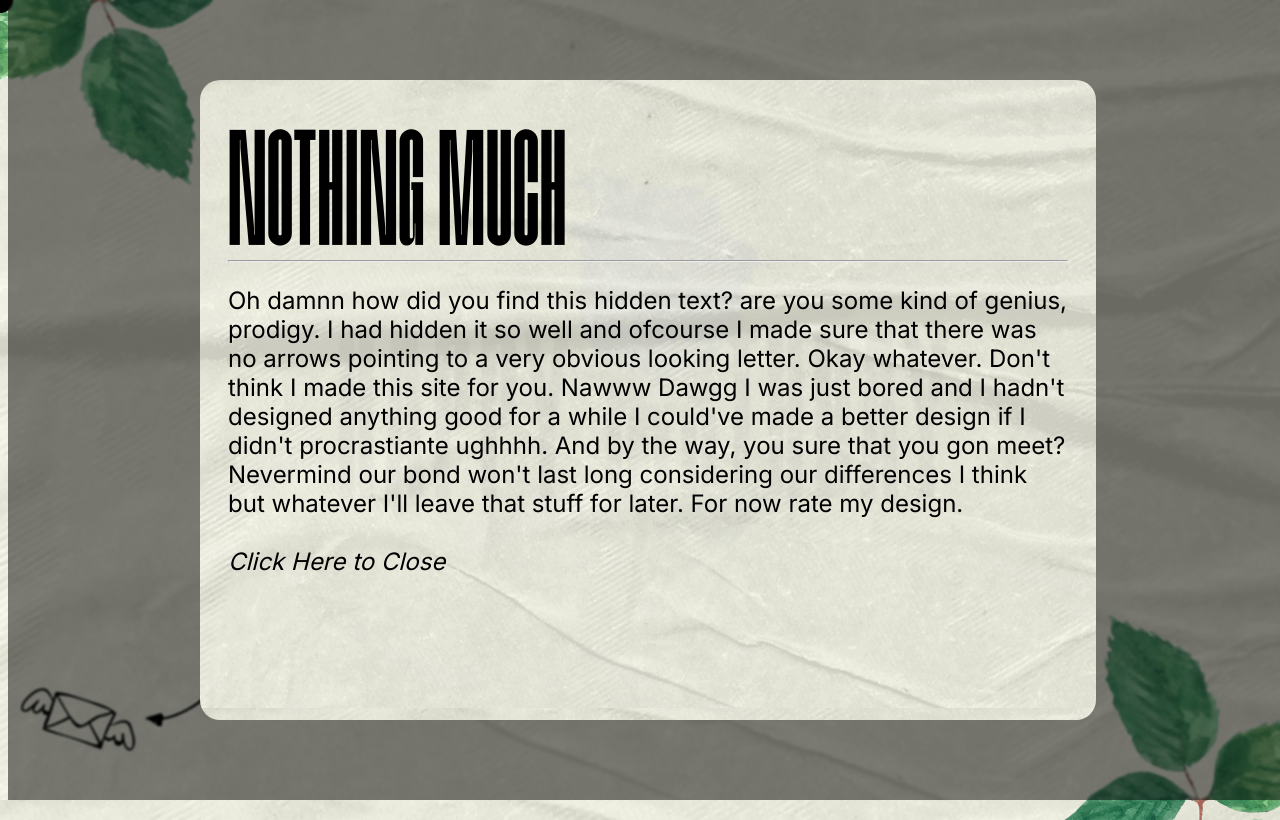
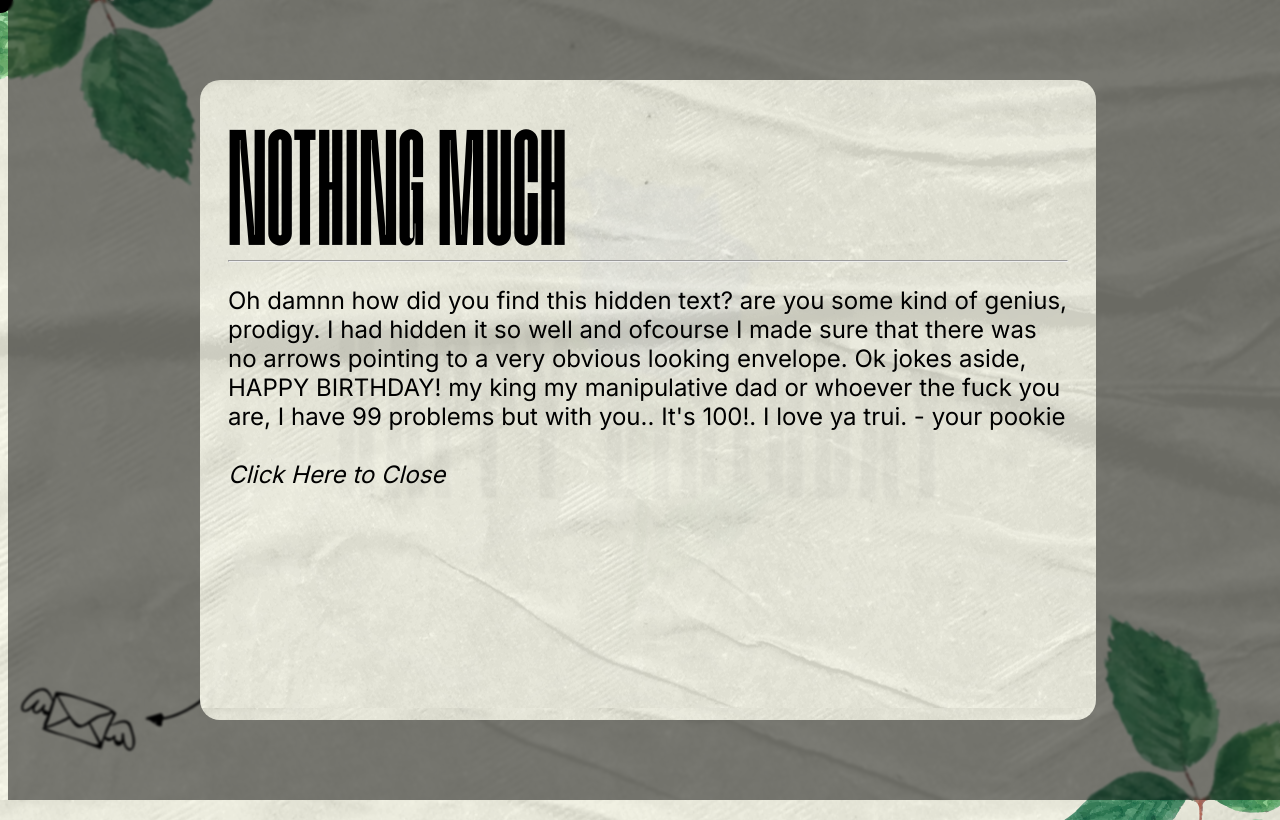
Before and after one commit to humaneediedofanxiety/scrambled-project, a website: page Screen 2/index.html in a window 1280 px wide. Both pictures are taken after a click on the picture 80 px from the left and 720 px from the top of the page. Shown: the top 820 px of the page. Drawn offline with Linux system fonts and the light colour scheme.

Commit message:
Update index.html

```diff
--- a/Screen 2/index.html
+++ b/Screen 2/index.html
@@ -32,7 +32,7 @@
                     <div class="main-content">
                     <h2 class="main-text">Nothing Much</h2>
                     <hr>
-                    <p>Oh damnn how did you find this hidden text? are you some kind of genius, prodigy. I had hidden it so well and ofcourse I made sure that there was no arrows pointing to a very obvious looking letter. Okay whatever. Don't think I made this site for you. Nawww Dawgg I was just bored and I hadn't designed anything good for a while I could've made a better design if I didn't procrastiante ughhhh. And by the way, you sure that you gon meet? Nevermind our bond won't last long considering our differences I think but whatever I'll leave that stuff for later. For now rate my design.  <br><br><i><span id="close">Click Here to Close</span></i></p> </div>
+                    <p>Oh damnn how did you find this hidden text? are you some kind of genius, prodigy. I had hidden it so well and ofcourse I made sure that there was no arrows pointing to a very obvious looking envelope. Ok jokes aside, HAPPY BIRTHDAY! my king my manipulative dad or whoever the fuck you are, I have 99 problems but with you.. It's 100!. I love ya trui. - your pookie  <br><br><i><span id="close">Click Here to Close</span></i></p> </div>
                     <!-- <div class="close">X</div> -->
                 </div>
             </div>
```
